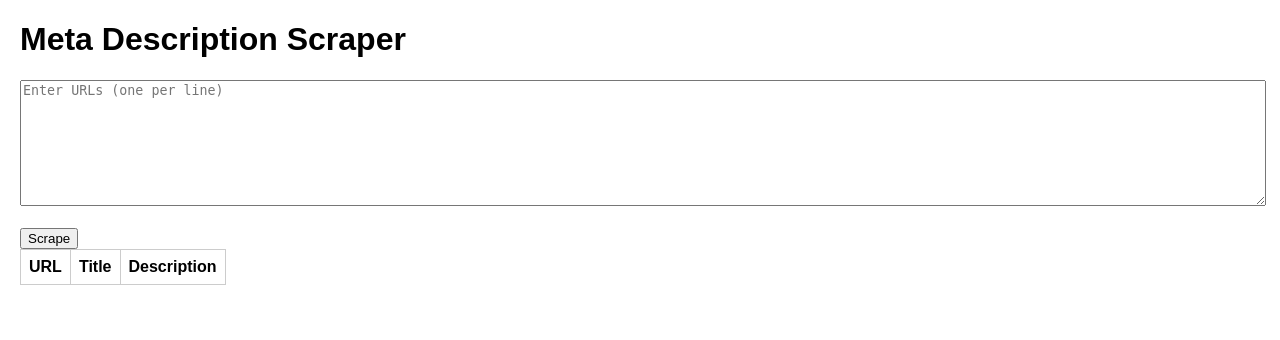
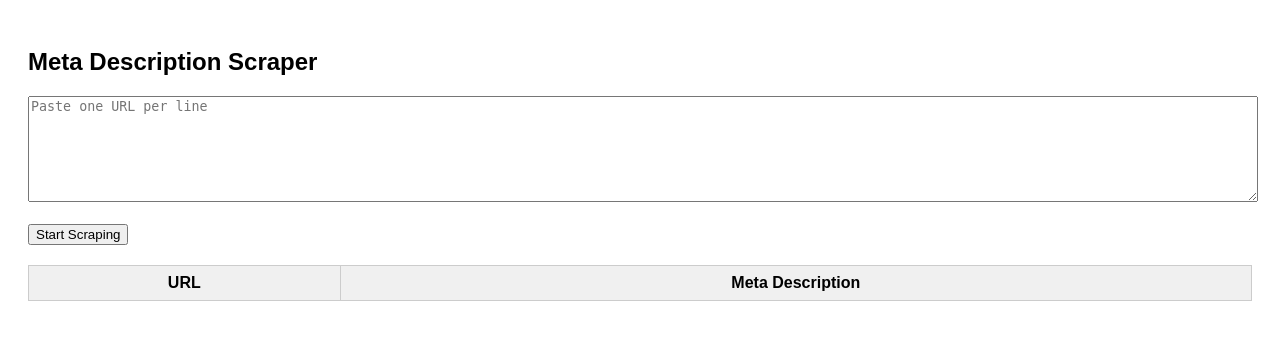
Before and after one commit to vchaudhary-eng/telegram-status-checker, a FastAPI app: page / in a window 1280 px wide. Shown: the top 340 px of the page. Run offline with FastAPI, Linux system fonts and the light colour scheme; lists and menus that the app fills with data are empty.

Commit message:
Update index.html

```diff
--- a/templates/index.html
+++ b/templates/index.html
@@ -1,47 +1,55 @@
 <!DOCTYPE html>
 <html>
 <head>
-  <meta charset="utf-8">
-  <title>Meta Scraper</title>
+    <meta charset="UTF-8">
+    <title>Meta Description Scraper</title>
     <style>
-    body { font-family: Arial; margin: 20px; }
-    textarea { width: 100%; height: 120px; }
-    table, th, td { border: 1px solid #ccc; border-collapse: collapse; }
-    th, td { padding: 8px; }
+        body { font-family: Arial; padding: 20px; }
+        textarea { width: 100%; height: 100px; }
+        table { border-collapse: collapse; width: 100%; margin-top: 20px; }
+        th, td { border: 1px solid #ccc; padding: 8px; }
+        th { background: #f0f0f0; }
     </style>
 </head>
 <body>
-  <h1>Meta Description Scraper</h1>
-  <form id="scrapeForm">
-    <textarea id="urls" placeholder="Enter URLs (one per line)"></textarea><br><br>
-    <button type="submit">Scrape</button>
-  </form>
+    <h2>Meta Description Scraper</h2>
+    <textarea id="urls" placeholder="Paste one URL per line"></textarea><br><br>
+    <button onclick="startScraping()">Start Scraping</button>
 
     <table id="resultTable">
         <thead>
-      <tr><th>URL</th><th>Title</th><th>Description</th></tr>
+            <tr>
+                <th>URL</th>
+                <th>Meta Description</th>
+            </tr>
         </thead>
         <tbody></tbody>
     </table>
 
     <script>
-const form = document.getElementById('scrapeForm');
-const tableBody = document.querySelector('#resultTable tbody');
+        async function startScraping() {
+            const urls = document.getElementById("urls").value.split("\n").map(u => u.trim()).filter(u => u);
+            const tbody = document.querySelector("#resultTable tbody");
+            tbody.innerHTML = "";
 
-form.addEventListener('submit', async (e) => {
-  e.preventDefault();
-  tableBody.innerHTML = '';
-  const urls = document.getElementById('urls').value.split('\n').map(u=>u.trim()).filter(u=>u);
-  for (let url of urls) {
+            for (const url of urls) {
                 const formData = new FormData();
                 formData.append("url", url);
-    const res = await fetch('/api/scrape', {method: 'POST', body: formData});
+
+                try {
+                    const res = await fetch("/api/scrape", {
+                        method: "POST",
+                        body: formData
+                    });
                     const data = await res.json();
-    const row = document.createElement('tr');
-    row.innerHTML = `<td>${data.url}</td><td>${data.title}</td><td>${data.description}</td>`;
-    tableBody.appendChild(row);
+                    const row = `<tr><td>${data.url}</td><td>${data.description}</td></tr>`;
+                    tbody.insertAdjacentHTML("beforeend", row);
+                } catch (err) {
+                    const row = `<tr><td>${url}</td><td>Error fetching</td></tr>`;
+                    tbody.insertAdjacentHTML("beforeend", row);
                 }
-});
+            }
+        }
     </script>
 </body>
 </html>
```
Lines whose indentation alone changed are shown as unchanged.
